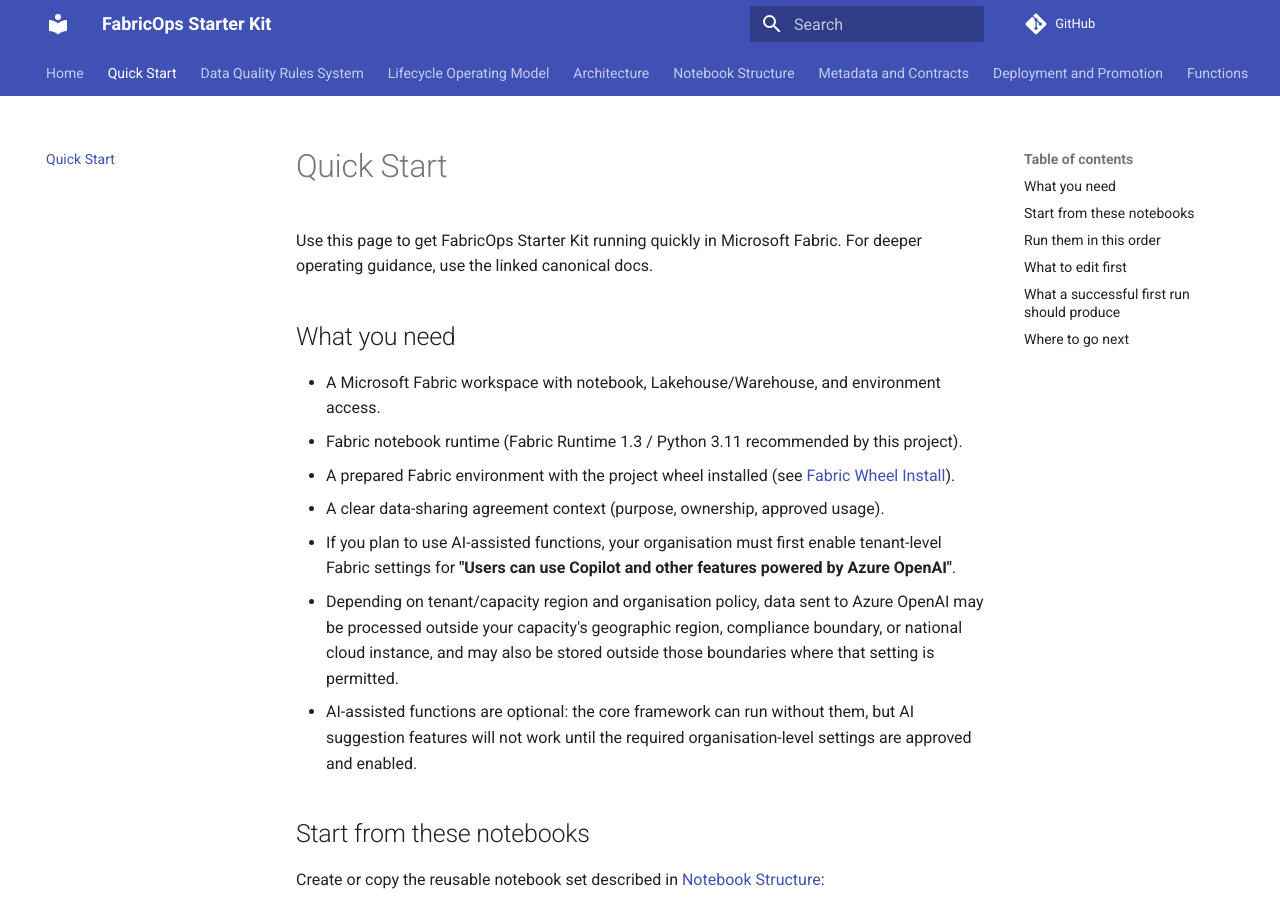
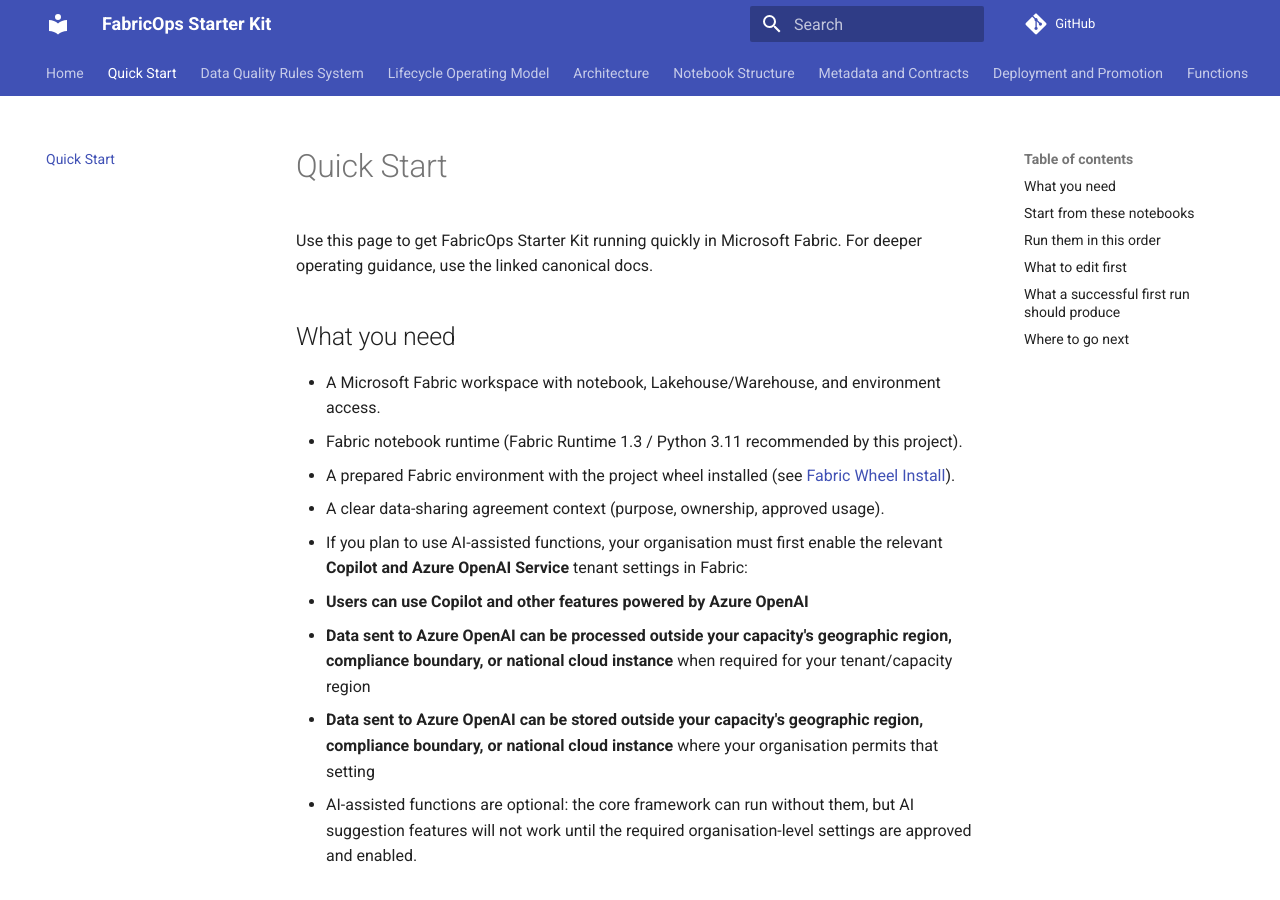
Before and after one commit to Voycepeh/fabric-data-product-framework, an MkDocs documentation site: the page built from docs/quick-start.md, in a window 1280 px wide and 900 px high. Built offline with MkDocs 1.6.1 and Material for MkDocs 9.7.7, drawn with Linux system fonts in a browser that asks for light colours; comment, search, counter and statistics services are not loaded.

Commit message:
docs: refine AI tenant settings prerequisites in quick start

```diff
--- a/docs/quick-start.md
+++ b/docs/quick-start.md
@@ -8,8 +8,10 @@
 - Fabric notebook runtime (Fabric Runtime 1.3 / Python 3.11 recommended by this project).
 - A prepared Fabric environment with the project wheel installed (see [Fabric Wheel Install](setup/fabric-wheel-install.md)).
 - A clear data-sharing agreement context (purpose, ownership, approved usage).
-- If you plan to use AI-assisted functions, your organisation must first enable tenant-level Fabric settings for **"Users can use Copilot and other features powered by Azure OpenAI"**.
-- Depending on tenant/capacity region and organisation policy, data sent to Azure OpenAI may be processed outside your capacity's geographic region, compliance boundary, or national cloud instance, and may also be stored outside those boundaries where that setting is permitted.
+- If you plan to use AI-assisted functions, your organisation must first enable the relevant **Copilot and Azure OpenAI Service** tenant settings in Fabric:
+  - **Users can use Copilot and other features powered by Azure OpenAI**
+  - **Data sent to Azure OpenAI can be processed outside your capacity's geographic region, compliance boundary, or national cloud instance** when required for your tenant/capacity region
+  - **Data sent to Azure OpenAI can be stored outside your capacity's geographic region, compliance boundary, or national cloud instance** where your organisation permits that setting
 - AI-assisted functions are optional: the core framework can run without them, but AI suggestion features will not work until the required organisation-level settings are approved and enabled.
 
 ## Start from these notebooks
```
